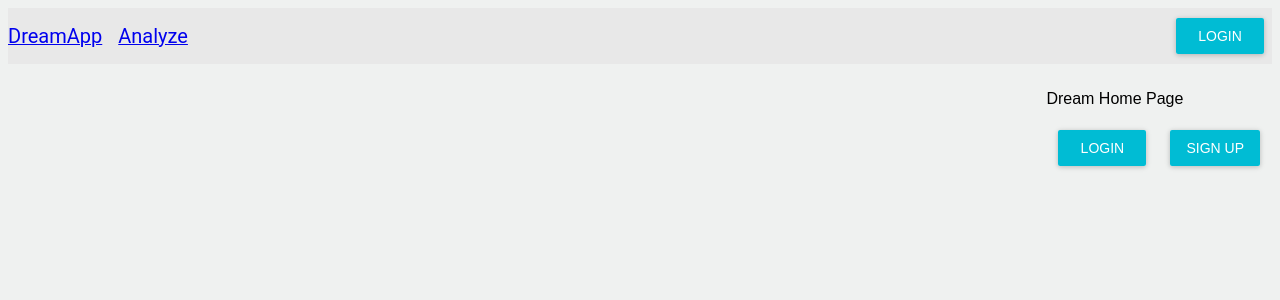
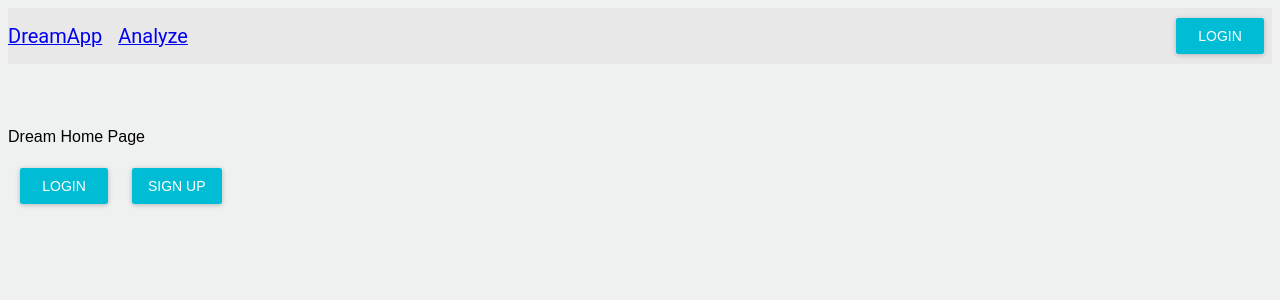
Before and after one commit to ashco/Project3, a React (Create React App) app in the folder client/: page / in a window 1280 px wide. Shown: the top 300 px of the page. Built offline with nearby package versions, Linux system fonts and the light colour scheme.

Commit message:
small styling

```diff
--- a/client/src/style/App.css
+++ b/client/src/style/App.css
@@ -23,8 +23,6 @@ body {
 }
 
 .space {
-  display: flex;
-  justify-content: center;
   margin: 15px 0;
 }
 
```
